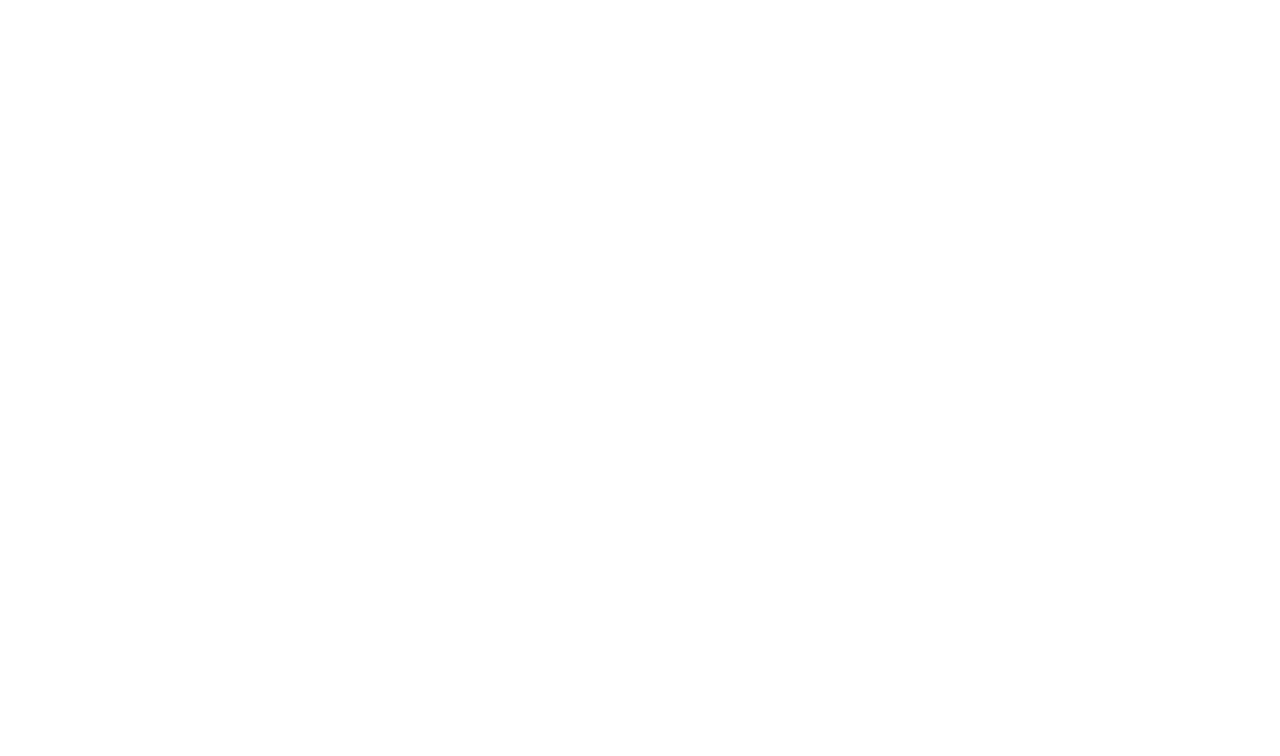
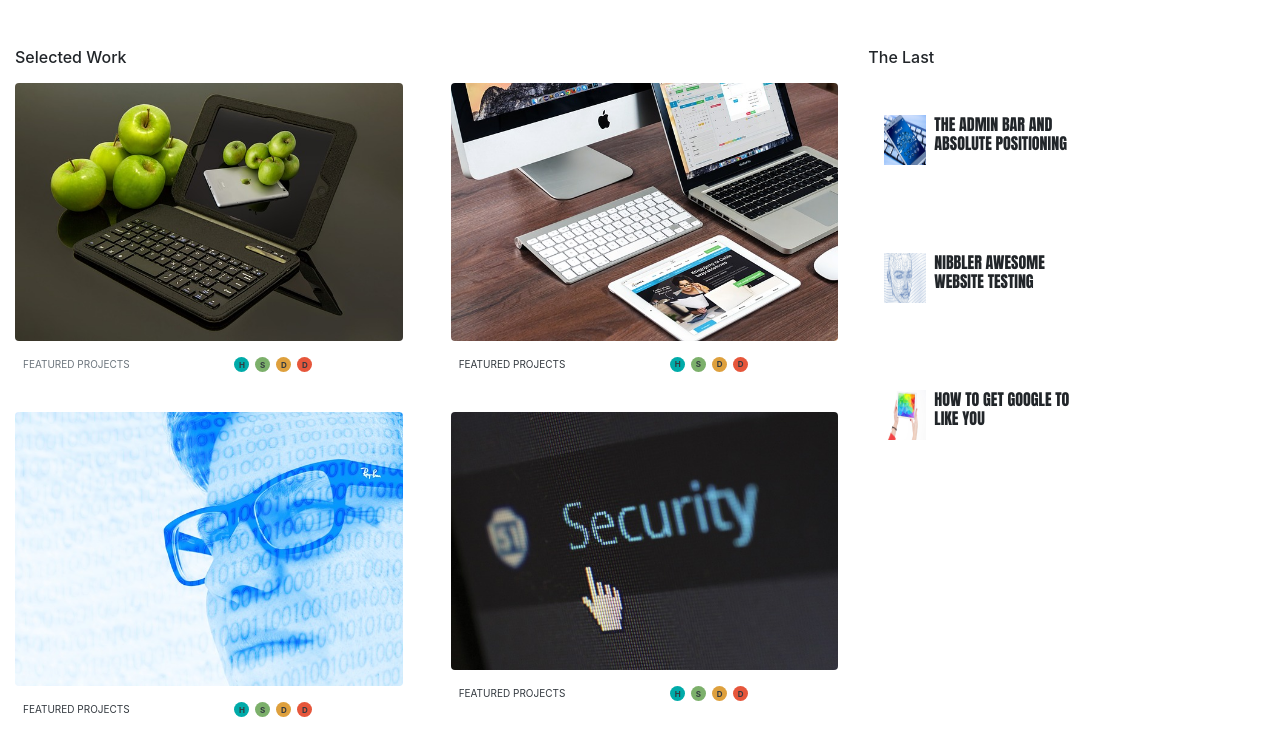
Before and after one commit to 28-png/codeup-web-exercises, a PHP site: page /bootstrap-prac.html in a window 1280 px wide. Before the commit the part shown is empty. Shown: the top 756 px of the page. Run offline with PHP 8.4, Linux system fonts and the light colour scheme.

Commit message:
updated bootstrap prac

```diff
--- a/bootstrap-prac.html
+++ b/bootstrap-prac.html
@@ -8,8 +8,121 @@
     <link rel="stylesheet" href="https://stackpath.bootstrapcdn.com/bootstrap/4.3.1/css/bootstrap.min.css" integrity="sha384-ggOyR0iXCbMQv3Xipma34MD+dH/1fQ784/j6cY/iJTQUOhcWr7x9JvoRxT2MZw1T" crossorigin="anonymous">
     <link href="https://fonts.googleapis.com/css?family=Anton&display=swap" rel="stylesheet">
 </head>
-        <body>
+        <body id="custom">
+        <div class="row m-auto">
 
+            <div class="col-12 col-md-8 d-none d-sm-block d-md-block" id="left">
+                <div class="mt-5">
+                    <h6 class="section-header mb-3">Selected Work</h6>
+                    <!--                apple pic-->
+                    <div class="d-flex align-content-center">
+
+                        <figure class="figure mr-5">
+                            <img src="img/apple-ipad copy.jpg" class="figure-img img-fluid rounded"
+                                 alt="A generic square placeholder image with rounded corners in a figure.">
+                            <figcaption class="figure-caption">
+                                <!--start of feature and pills pic 4-->
+                                <div class="d-flex mb-3">
+                                 <div class="mr-auto p-2 body-text">FEATURED PROJECTS</div>
+                                    <span class="mr-auto pt-2">
+                                    <span class="badge badge-pill text-dark red">D</span>
+                                    <span class="badge badge-pill text-dark yellow">D</span>
+                                    <span class="badge badge-pill text-dark green">S</span>
+                                    <span class="badge badge-pill text-dark blue">H</span>
+                               </span>
+                                </div>
+                            </figcaption>
+                        </figure>
+                        <!--                end apple pic-->
+
+                        <!--                mac pic-->
+
+                        <figure class="figure">
+                            <img src="img/macbook copy.jpg" class="figure-img img-fluid rounded"
+                                 alt="A generic square placeholder image with rounded corners in a figure.">
+                            <figcaption class="figure-caption">
+                                <!--start of feature and pills pic 4-->
+                                <div class="d-flex bd-highlight mb-3">
+                                    <div class=" mr-auto p-2 text-dark body-text">FEATURED PROJECTS</div>
+                                    <span class="mr-auto pt-2 bd-highlight">
+                                    <span class="badge badge-pill text-dark red">D</span>
+                                    <span class="badge badge-pill text-dark yellow">D</span>
+                                    <span class="badge badge-pill text-dark green">S</span>
+                                    <span class="badge badge-pill text-dark blue">H</span>
+                                </span>
+                                </div>
+                            </figcaption>
+                        </figure>
+                    </div>
+                    <!--                end mac pic-->
+
+                    <!--                man pic-->
+                    <div class="d-flex align-content-center">
+                        <figure class="figure mr-5">
+                            <img src="img/man copy.jpg" class="figure-img img-fluid rounded"
+                                 alt="A generic square placeholder image with rounded corners in a figure.">
+                            <figcaption class="figure-caption">
+                                <!--start of feature and pills pic 4-->
+                                <div class="d-flex bd-highlight mb-3">
+                                    <div class="mr-auto p-2 text-dark body-text">FEATURED PROJECTS</div>
+                                    <span class="mr-auto pt-2 bd-highlight">
+                                    <span class="badge badge-pill text-dark red">D</span>
+                                    <span class="badge badge-pill text-dark yellow">D</span>
+                                    <span class="badge badge-pill text-dark green">S</span>
+                                    <span class="badge badge-pill text-dark blue">H</span>
+                                </span>
+                                </div>
+                            </figcaption>
+                        </figure>
+
+                        <!--                end man pic-->
+                        <!--                start sec pic-->
+                        <figure class="figure">
+                            <img src="img/security copy.jpg" class="figure-img img-fluid rounded"
+                                 alt="A generic square placeholder image with rounded corners in a figure.">
+                            <figcaption class="figure-caption">
+                                <!--start of feature and pills pic 4-->
+                                <div class="d-flex bd-highlight mb-3">
+                                    <div class="mr-auto p-2 text-dark body-text">FEATURED PROJECTS</div>
+                                    <span class="mr-auto pt-2 bd-highlight">
+                                        <span class="badge badge-pill text-dark red">D</span>
+                                        <span class="badge badge-pill text-dark yellow">D</span>
+                                        <span class="badge badge-pill text-dark green">S</span>
+                                        <span class="badge badge-pill text-dark blue">H</span>
+                                    </span>
+                                </div>
+                            </figcaption>
+                        </figure>
+                    </div>
+                    <!--                end sec pic-->
+                </div>
+                <!--            end of pic rows-->
+
+
+            </div>
+            <!--        beginning of mac pic right column-->
+            <div class="col-12 col-md-4 d-none d-md-block" id="right">
+                <h6 class="section-header mt-5">The Last</h6>
+                <div class="clickbait bg-transparent border-0 mt-5 h6 ml-3">
+                    <a><img src="img/mobile-phone copy.jpg" height="50" width="50"; class ="float-left pr-2"/>
+                        THE ADMIN BAR AND <br> ABSOLUTE POSITIONING</a>
+                </div>
+                <!--           ending of mac pic-->
+                <!--            beginning of head pic-->
+                <div class="clickbait bg-transparent border-0 mt-4 ml-3 h6">
+                    <a><img src="img/head copy.jpg"  height="50" width="50"; class ="float-left pr-2"/>
+                        NIBBLER AWESOME<br> WEBSITE TESTING</a>
+                </div>
+                <!--        end of head pic-->
+
+                <!--         ipad   beginning of -->
+                <div class="clickbait bg-transparent border-0 mt-4 ml-3 h6">
+                    <a><img src="img/ipad copy.jpg" height="50" width="50"; class ="float-left pr-2"/>
+                        HOW TO GET GOOGLE TO <br> LIKE YOU</a>
+                </div>
+                <!--ending of ipad-->
+            </div>
+        </div>
 
 
 
--- a/css/bootstrap-prac.css
+++ b/css/bootstrap-prac.css
@@ -86,19 +86,19 @@ li{
     /* margin-bottom: 50px;*/
 }
 #custom .badge{
-    height:18px;
-    width:18px;
+    height:15px;
+    width:15px;
     display: flex;
     justify-content: center;
-    flex-direction: column;
+   flex-direction: column;
     text-align: center;
     float: right;
     margin-left: 6px;
-    font-size: 9px;
+    font-size: 8px;
 }
 
 #custom .body-text {
-    font-size: 12px;
+    font-size: 10px;
     text-transform: uppercase;
     float: left;
 }
```
